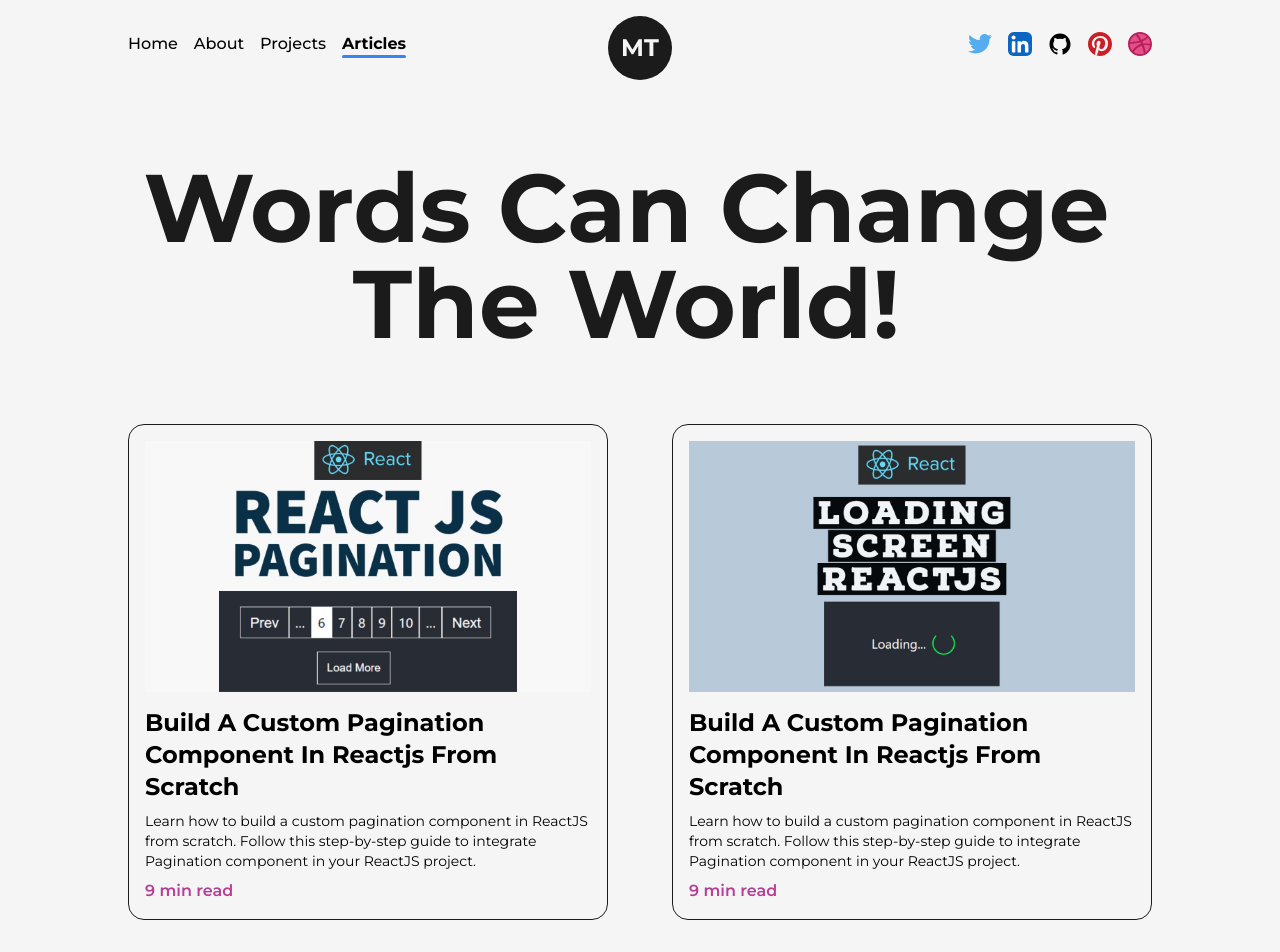
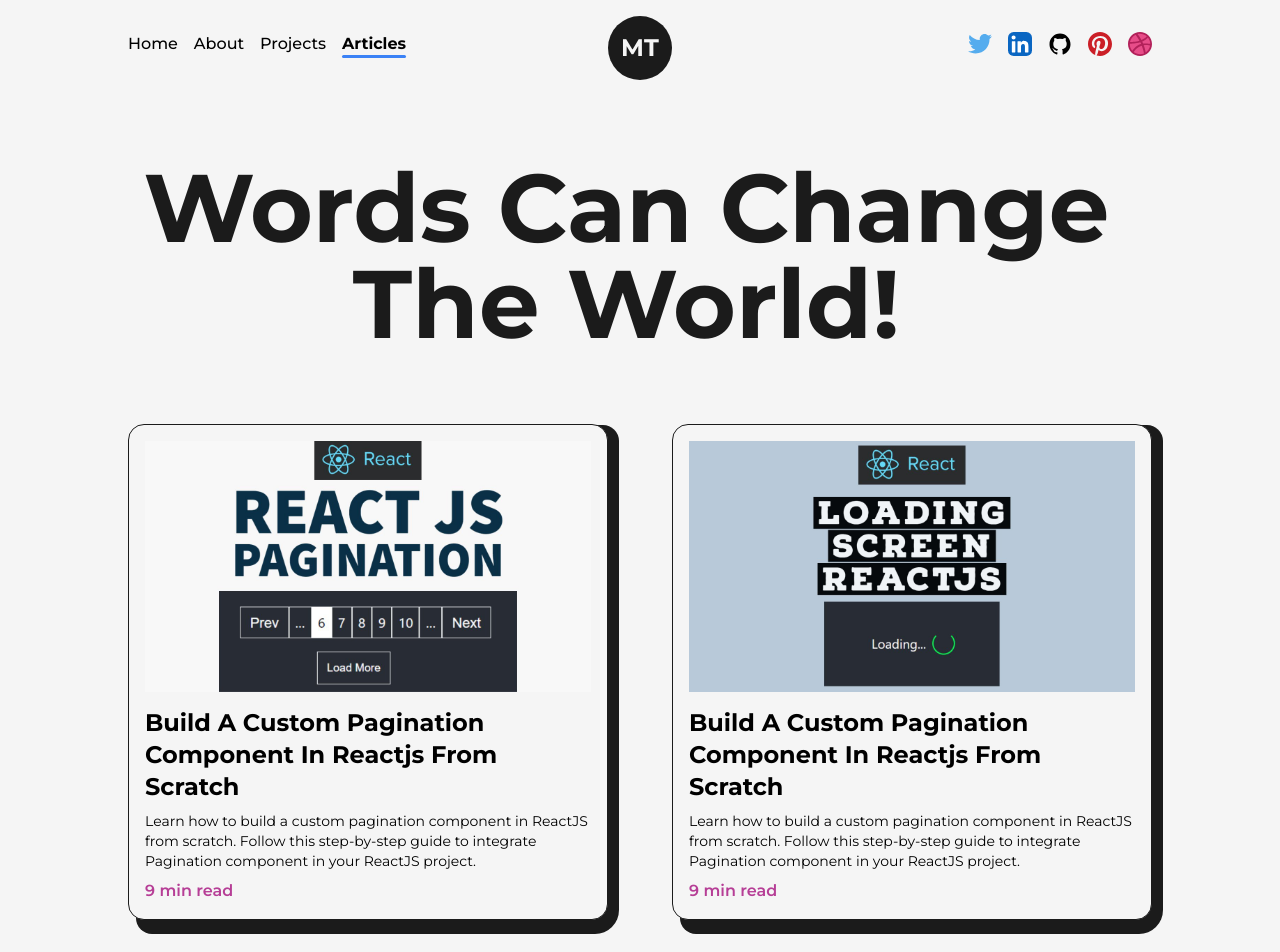
Before and after one commit to MilkiasTonji/mock-portfolio, a Next.js app: page /articles in a window 1280 px wide. Shown: the top 952 px of the page. Built offline with nearby package versions, Linux system fonts and the light colour scheme.

Commit message:
Finishing up the featured articles component

```diff
--- a/src/pages/articles.js
+++ b/src/pages/articles.js
@@ -12,21 +12,22 @@ import { motion } from 'framer-motion'
 // instead of image now use FramerImage component
 const FramerImage = motion(Image);
 
-const FeaturedArticle = ({img, title,time, summary,link }) => {
+const FeaturedArticle = ({ img, title, time, summary, link }) => {
     return (
-        <li className='col-span-1 w-full p-4 bg-light border border-solid border-dark rounded-2xl'>
+        <li className='col-span-1 w-full p-4 bg-light border border-solid border-dark rounded-2xl relative'>
+            <div className={`absolute top-0 -right-3  bg-dark rounded-br-3xl -z-10 w-[101%] h-[103%] rounded-2xl`} />
             <Link href={link} target='_blank'
                 className={`'w-full inline-block cursor-pointer overflow-hidden rounded-lg'`}>
                 <FramerImage src={img} alt={title} className='w-full h-auto'
                     whileHover={{ scale: 1.05 }}
-                    transition={{duration: 0.2}}
+                    transition={{ duration: 0.2 }}
                 />
-             </Link>
-             <Link href={link} target='_blank'>
+            </Link>
+            <Link href={link} target='_blank'>
                 <h2 className='capitalize text-2xl font-bold my-2 hover:underline'>{title}</h2>
-             </Link>
-             <p className='text-sm mb-2'>{summary}</p>
-             <span className='text-primary font-semibold'>{time}</span>
+            </Link>
+            <p className='text-sm mb-2'>{summary}</p>
+            <span className='text-primary font-semibold'>{time}</span>
         </li>
     )
 }
```
